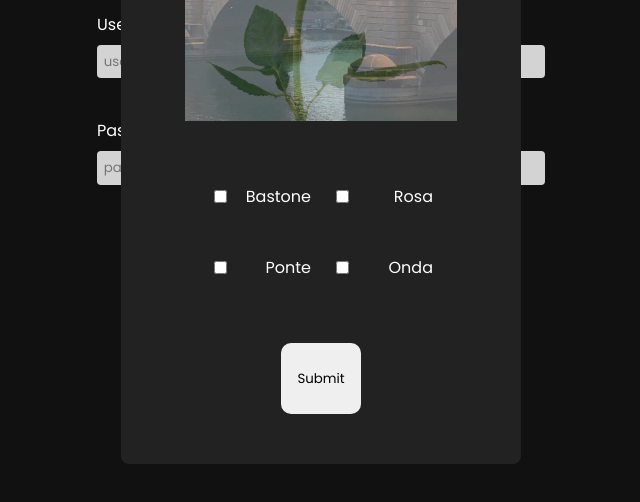
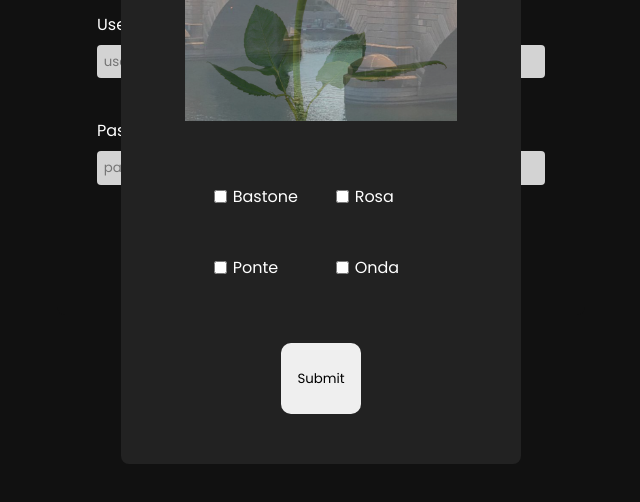
Before and after one commit to dotseventeam/demo-captcha, a plain HTML site: page index.html in a window 1280 px wide. Both pictures are taken after a click on the input "Entra". Shown: the part 266-768 px from the top of the page, without its empty margins (319-959 px from the left). Drawn offline with Linux system fonts and the light colour scheme.

Commit message:
fix checkbox

```diff
--- a/main.css
+++ b/main.css
@@ -119,7 +119,7 @@ body {
     align-items: center;
     margin-left: 10px;
     margin-right: 10px;
-    justify-content: space-between;
+    justify-content: flex-start;
     flex-basis: 30%;
 }
 
```
